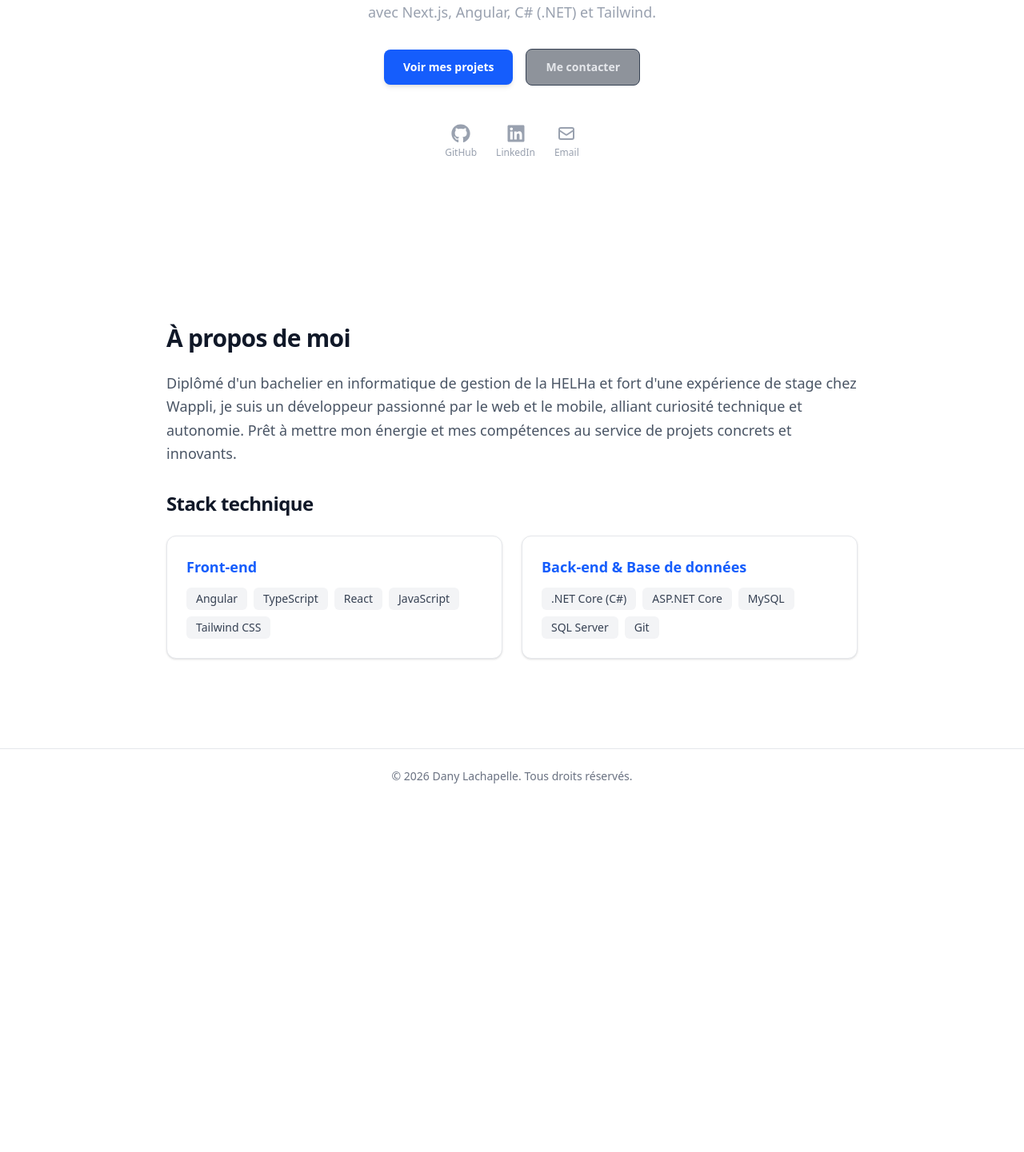
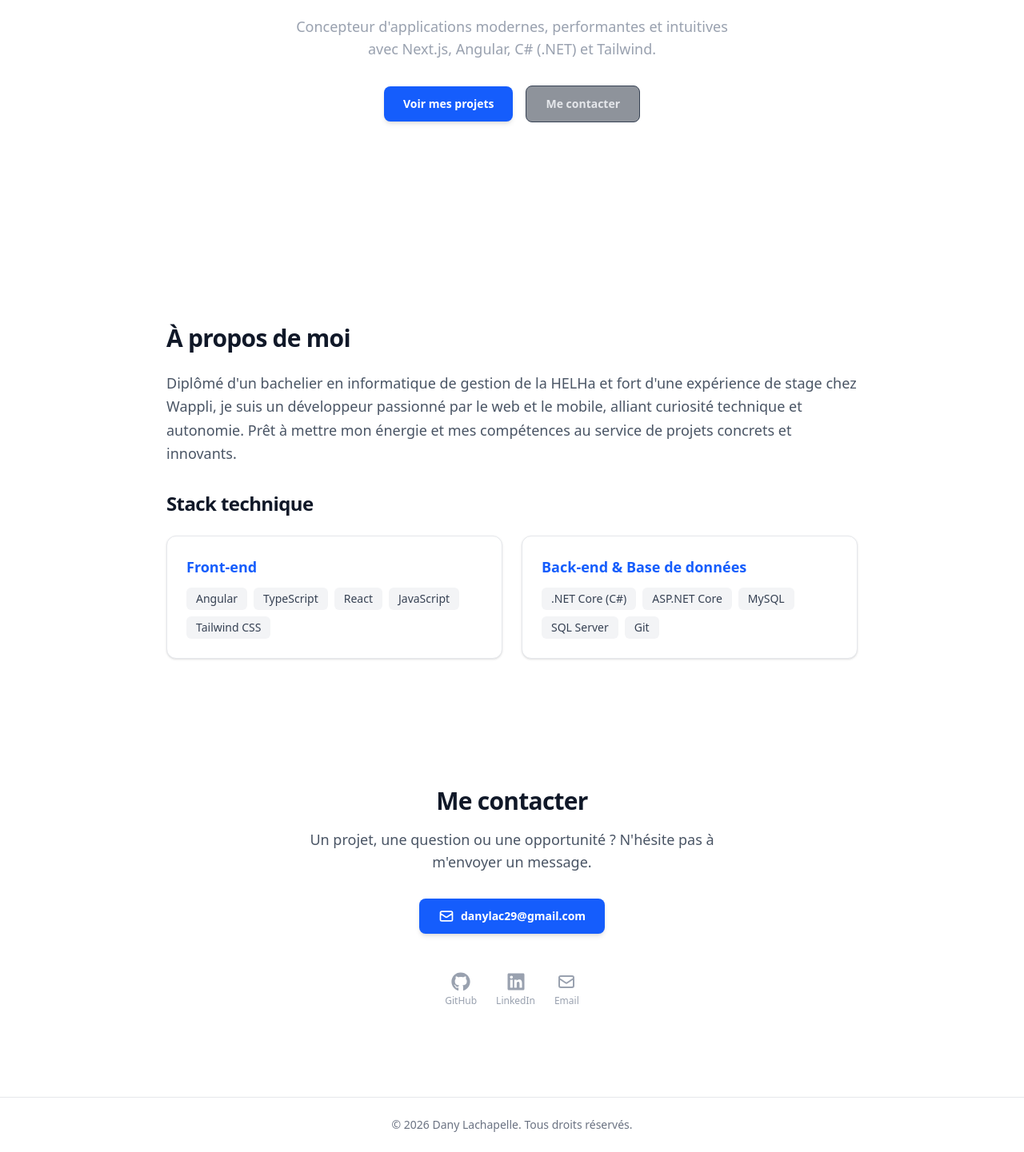
Before and after one commit to DanyLac/my_portfolio, a Next.js app: page / in a window 1280 px wide. Shown: the part 504-1945 px from the top of the page at 80% size. Before the commit the page ends 1509 px from the top, so only its background shows below. Built offline with nearby package versions, Linux system fonts and the light colour scheme.

Commit message:
feat: Add contact section

```diff
--- /dev/null
+++ b/app/components/Contact.tsx
@@ -0,0 +1,52 @@
+import { HiOutlineMail } from "react-icons/hi";
+import { FaGithub, FaLinkedin } from "react-icons/fa";
+
+export default function Contact() {
+    return (
+        <section id="contact" className="py-20 px-4 max-w-4xl mx-auto text-center">
+            <h2 className="text-3xl font-bold tracking-tight mb-4">Me contacter</h2>
+
+            <p className="text-gray-600 dark:text-gray-400 text-lg max-w-xl mx-auto mb-8">
+                Un projet, une question ou une opportunité ? N'hésite pas à m'envoyer un message.
+            </p>
+
+            {/* Bouton d'e-mail direct */}
+            <a
+                href="mailto:danylac29@gmail.com"
+                className="inline-flex items-center gap-2 rounded-lg bg-blue-600 px-6 py-3 text-sm font-semibold text-white shadow-md hover:bg-blue-500 transition-colors"
+            >
+                <HiOutlineMail className="text-xl" />
+                <span>danylac29@gmail.com</span>
+            </a>
+
+            {/* Rappel rapide des réseaux si besoin */}
+            <div className="mt-12 flex items-center justify-center gap-6 text-gray-400">
+                <a
+                    href="https://github.com/DanyLac"
+                    target="_blank"
+                    rel="noopener noreferrer"
+                    className="flex flex-col items-center gap-1 hover:text-white transition-colors"
+                >
+                    <FaGithub className="text-2xl" />
+                    <span className="text-xs">GitHub</span>
+                </a>
+                <a
+                    href="https://www.linkedin.com/in/dany-lachapelle-064468385"
+                    target="_blank"
+                    rel="noopener noreferrer"
+                    className="flex flex-col items-center gap-1 hover:text-white transition-colors"
+                >
+                    <FaLinkedin className="text-2xl" />
+                    <span className="text-xs">LinkedIn</span>
+                </a>
+                <a
+                    href="mailto:danylac29@gmail.com"
+                    className="flex flex-col items-center gap-1 hover:text-white transition-colors"
+                >
+                    <HiOutlineMail className="text-2xl" />
+                    <span className="text-xs">Email</span>
+                </a>
+            </div>
+        </section>
+    );
+}
--- a/app/components/Hero.tsx
+++ b/app/components/Hero.tsx
@@ -39,33 +39,7 @@ export default function Hero() {
             </div>
 
             {/* Liens réseaux sociaux */}
-            <div className="mt-12 flex items-center justify-center gap-6 text-gray-400">
-                <a
-                    href="https://github.com/DanyLac"
-                    target="_blank"
-                    rel="noopener noreferrer"
-                    className="flex flex-col items-center gap-1 hover:text-white transition-colors"
-                >
-                    <FaGithub className="text-2xl" />
-                    <span className="text-xs">GitHub</span>
-                </a>
-                <a
-                    href="https://www.linkedin.com/in/dany-lachapelle-064468385"
-                    target="_blank"
-                    rel="noopener noreferrer"
-                    className="flex flex-col items-center gap-1 hover:text-white transition-colors"
-                >
-                    <FaLinkedin className="text-2xl" />
-                    <span className="text-xs">LinkedIn</span>
-                </a>
-                <a
-                    href="mailto:danylac29@gmail.com"
-                    className="flex flex-col items-center gap-1 hover:text-white transition-colors"
-                >
-                    <HiOutlineMail className="text-2xl" />
-                    <span className="text-xs">Email</span>
-                </a>
-            </div>
+
 
         </section>
     );
--- a/app/page.tsx
+++ b/app/page.tsx
@@ -1,11 +1,13 @@
 import Hero from "@/app/components/Hero";
 import About from "@/app/components/About";
+import Contact from "@/app/components/Contact";
 
 export default function Home() {
   return (
       <main className="flex min-h-screen flex-col items-center justify-center p-8">
           <Hero></Hero>
           <About></About>
+          <Contact></Contact>
       </main>
   );
 }
```
